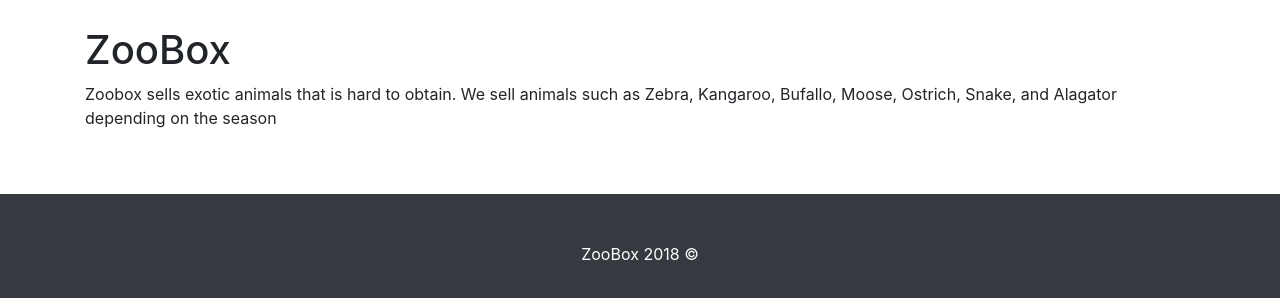
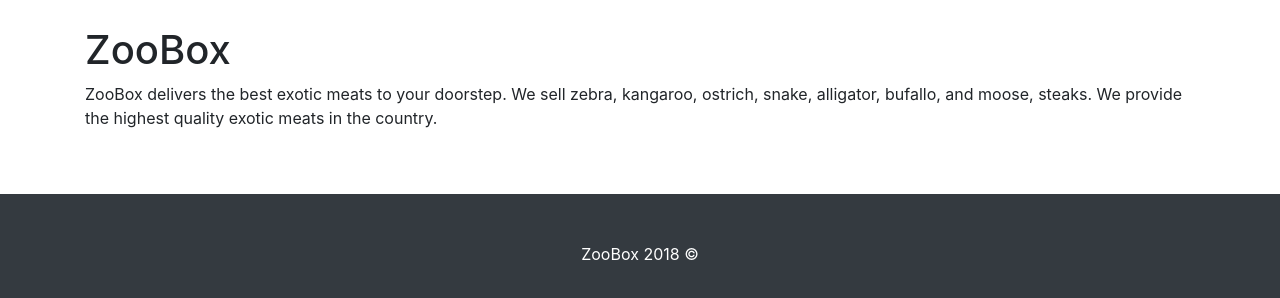
Before and after one commit to Ystrouzas/Web-Class, a plain HTML site: page Startup Website/index.html in a window 1280 px wide. Shown: the part 598-896 px from the top of the page. Drawn offline with nearby package versions, Linux system fonts and the light colour scheme.

Commit message:
Update index.html

```diff
--- a/Startup Website/index.html
+++ b/Startup Website/index.html
@@ -86,7 +86,7 @@
     <section class="py-5">
       <div class="container">
         <h1>ZooBox</h1>
-        <p>Zoobox sells exotic animals that is hard to obtain. We sell animals such as Zebra, Kangaroo, Bufallo, Moose, Ostrich, Snake, and Alagator depending on the season</p>
+        <p>ZooBox delivers the best exotic meats to your doorstep. We sell zebra, kangaroo, ostrich, snake, alligator, bufallo, and moose, steaks. We provide the highest quality exotic meats in the country. </p>
       </div>
     </section>
 
```
